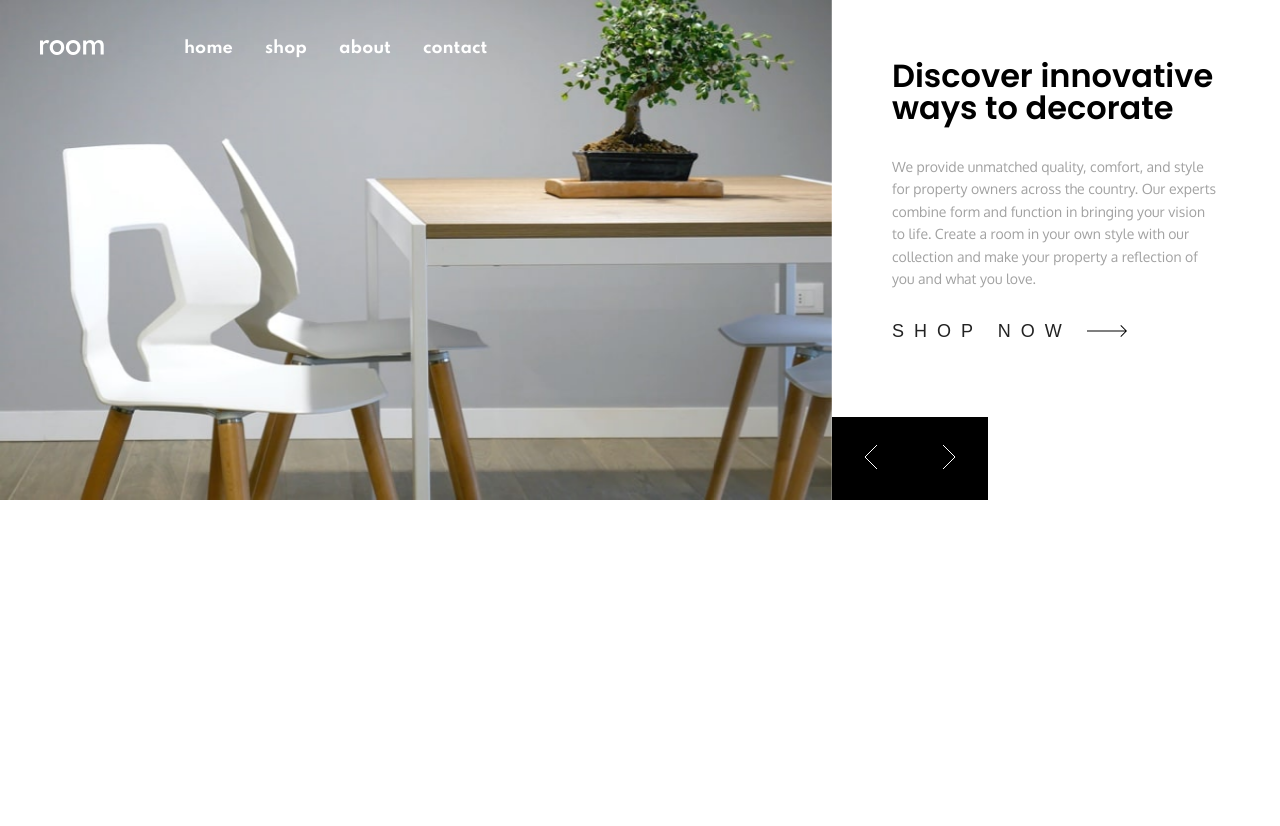
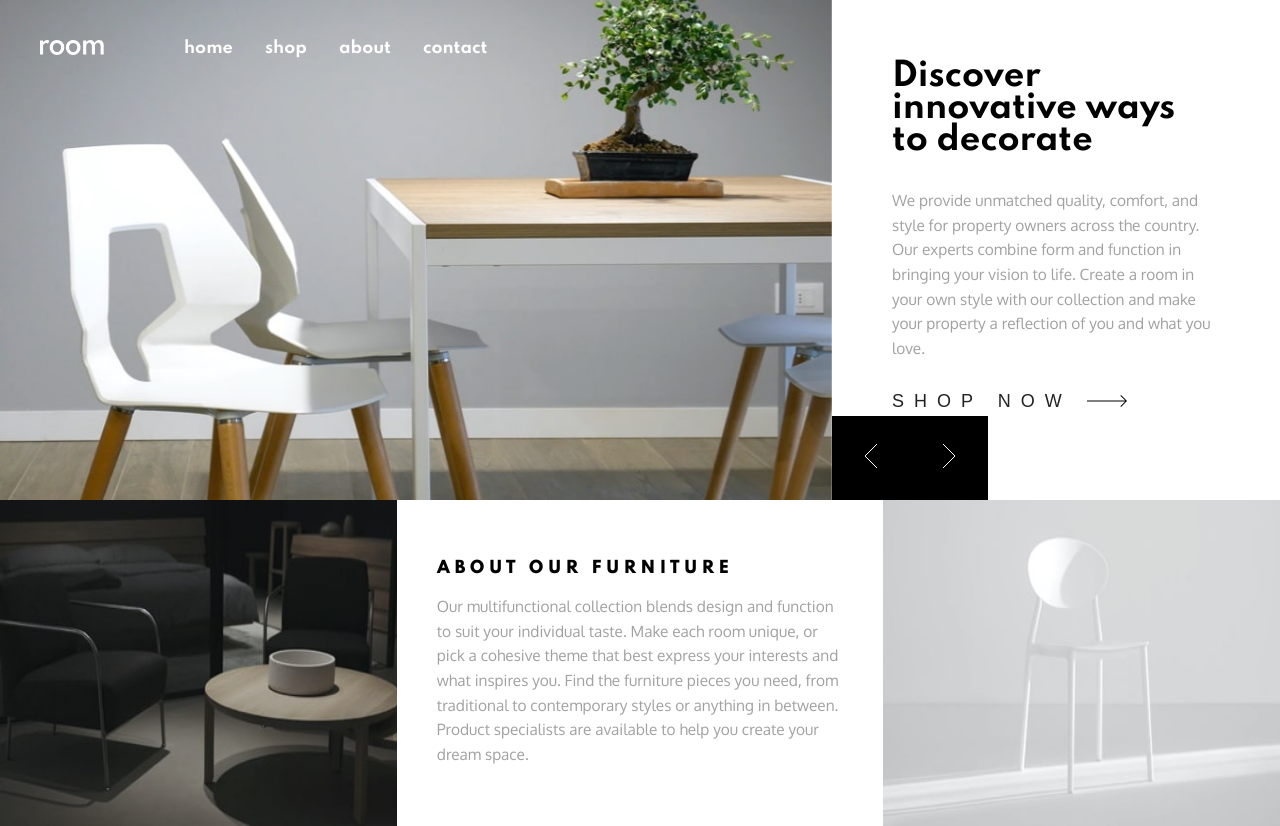
Before and after one commit to YachuJoshi/Rooms, a React (Create React App) app: page / in a window 1280 px wide. Before the commit the page ends 800 px from the top, so only its background shows below. Built offline with nearby package versions, Linux system fonts and the light colour scheme.

Commit message:
Main section added w/ content :art:

```diff
--- a/src/App.js
+++ b/src/App.js
@@ -1,15 +1,14 @@
 import React from "react";
 import "./sass/main.scss";
 
-import { NavBar, Hero } from "./components";
+import { NavBar, Hero, Main } from "./components";
 
 function App() {
   return (
     <div className="App">
-      <header style={{ zIndex: 10 }}>
-        <NavBar />
-      </header>
+      <NavBar />
       <Hero />
+      <Main />
     </div>
   );
 }
--- a/src/components/Gallery.module.scss
+++ b/src/components/Gallery.module.scss
@@ -19,7 +19,7 @@
   }
 
   @include media-breakpoint-up(xxl) {
-    height: 700px;
+    height: 600px;
   }
 }
 
--- a/src/components/Hero.module.scss
+++ b/src/components/Hero.module.scss
@@ -25,7 +25,7 @@
 
 .HeroRight {
   margin-top: -68px;
-  padding: 60px 32px;
+  padding: 80px 32px;
 
   @include media-breakpoint-up(md) {
     margin-top: -75px;
@@ -39,6 +39,6 @@
   }
 
   @include media-breakpoint-up(xxl) {
-    height: 700px;
+    height: 600px;
   }
 }
--- /dev/null
+++ b/src/components/Main.jsx
@@ -0,0 +1,44 @@
+import React from "react";
+
+import styles from "./Main.module.scss";
+
+import MainImgOne from "../images/image-about-dark.jpg";
+import MainImgTwo from "../images/image-about-light.jpg";
+
+export const Main = () => {
+  return (
+    <main>
+      <div className={styles.Container}>
+        <div className={styles.LeftWrapper}>
+          <figure className={styles.ImgDarkWrapper}>
+            <img
+              src={MainImgOne}
+              alt="Dark Furniture"
+              className={styles.ImgDark}
+            />
+          </figure>
+        </div>
+        <div className={styles.Content}>
+          <h2 className={styles.Heading}>About Our Furniture</h2>
+          <p className={styles.Text}>
+            Our multifunctional collection blends design and function to suit
+            your individual taste. Make each room unique, or pick a cohesive
+            theme that best express your interests and what inspires you. Find
+            the furniture pieces you need, from traditional to contemporary
+            styles or anything in between. Product specialists are available to
+            help you create your dream space.
+          </p>
+        </div>
+        <div className={styles.RightWrapper}>
+          <figure className={styles.ImgLightWrapper}>
+            <img
+              src={MainImgTwo}
+              alt="Light Furniture"
+              className={styles.ImgLight}
+            />
+          </figure>
+        </div>
+      </div>
+    </main>
+  );
+};
--- /dev/null
+++ b/src/components/Main.module.scss
@@ -0,0 +1,73 @@
+@import '../sass/main.scss';
+
+.Container {
+  display: flex;
+  flex-flow: column;
+
+  @include media-breakpoint-up(md) {
+    flex-flow: row;
+    position: relative;
+    padding-bottom: 205px;
+  }
+
+  @include media-breakpoint-up(lg) {
+    padding-bottom: 0;
+  }
+}
+
+.LeftWrapper,
+.RightWrapper {
+  @include media-breakpoint-up(md) {
+    flex: 0 1 50%;
+  }
+
+  @include media-breakpoint-up(lg) {
+    flex: 0 1 31%;
+  }
+}
+
+.ImgDarkWrapper,
+.ImgLightWrapper {
+  height: 100%;
+  width: 100%;
+  object-fit: cover;
+}
+
+.ImgDark,
+.ImgLight {
+  height: 100%;
+  width: 100%;
+}
+
+.Content {
+  padding: 70px 32px;
+
+  @include media-breakpoint-up(md) {
+    padding: 50px 32px;
+    position: absolute;
+    bottom: 0;
+  }
+
+  @include media-breakpoint-up(lg) {
+    padding: 60px 40px;
+    position: relative;
+    flex: 1;
+  }
+}
+
+.Heading {
+  font-family: 'Spartan', sans-serif;
+  font-weight: 800;
+  font-size: 16px;
+  color: $color-black;
+  letter-spacing: 4.5px;
+  margin-bottom: 18px;
+  text-transform: uppercase;
+}
+
+.Text {
+  font-family: 'Oxygen', sans-serif;
+  color: $grey-100;
+  line-height: 1.6;
+  font-size: 15.4px;
+}
--- a/src/components/NavBar.jsx
+++ b/src/components/NavBar.jsx
@@ -19,6 +19,7 @@ export const NavBar = () => {
     }
   }, [isOpen]);
   return (
+    <header>
       <nav className={styles.Nav}>
         <div
           className={cx(styles.NavBar, {
@@ -51,5 +52,6 @@ export const NavBar = () => {
           </ul>
         </div>
       </nav>
+    </header>
   );
 };
--- a/src/components/Pagination.jsx
+++ b/src/components/Pagination.jsx
@@ -8,26 +8,28 @@ import styles from "./Pagination.module.scss";
 export const Pagination = ({ setCurrentIndex }) => {
   return (
     <div className={styles.Pagination}>
-      <div className={styles.ArrowLeft}>
-        <LeftArrow
+      <button
+        className={styles.ArrowLeft}
         onClick={() =>
           setCurrentIndex((prevIndex) => {
             if (prevIndex === 0) return 2;
             return prevIndex - 1;
           })
         }
-        />
-      </div>
-      <div className={styles.ArrowRight}>
-        <RightArrow
+      >
+        <LeftArrow />
+      </button>
+      <button
+        className={styles.ArrowRight}
         onClick={() =>
           setCurrentIndex((prevIndex) => {
             if (prevIndex === 2) return 0;
             return prevIndex + 1;
           })
         }
-        />
-      </div>
+      >
+        <RightArrow />
+      </button>
     </div>
   );
 };
--- a/src/components/Pagination.module.scss
+++ b/src/components/Pagination.module.scss
@@ -30,6 +30,7 @@ $padding-lr-lg: 32px;
     padding: 20px 24px;
     background-color: $color-black;
     transition: all 0.2s ease-out;
+    border: none;
 
     &:hover {
       background-color: $grey-200;
@@ -42,5 +43,9 @@ $padding-lr-lg: 32px;
     @include media-breakpoint-up(lg) {
       padding: $padding-tb-lg $padding-lr-lg;
     }
+
+    @include media-breakpoint-up(xxl) {
+      padding: 32px 36px;
+    }
   }
 }
--- a/src/components/index.js
+++ b/src/components/index.js
@@ -1,2 +1,3 @@
 export { NavBar } from "./NavBar";
 export { Hero } from "./Hero";
+export { Main } from "./Main";
--- a/src/sass/base.scss
+++ b/src/sass/base.scss
@@ -1,4 +1,4 @@
-@import url('https://fonts.googleapis.com/css2?family=Oxygen:wght@300;400;700&family=Poppins:wght@500;600;700&family=Spartan:wght@500;600;700&display=swap');
+@import url('https://fonts.googleapis.com/css2?family=Oxygen:wght@300;400;700&family=Poppins:wght@500;600;700&family=Spartan:wght@500;600;700;800&display=swap');
 
 html {
   scroll-behavior: smooth;
--- a/src/ui-kit/Article.module.scss
+++ b/src/ui-kit/Article.module.scss
@@ -16,17 +16,21 @@
 }
 
 .HeroHeading {
-  font-family: 'Poppins', sans-serif;
+  font-family: 'Spartan', sans-serif;
   color: $color-black;
-  font-size: 32px;
-  font-weight: 600;
+  font-size: 30px;
+  font-weight: 700;
+
+  @include media-breakpoint-up(xl) {
+    font-size: 32px;
+  }
 }
 
 .HeroDescription {
   font-family: 'Oxygen', sans-serif;
   color: $grey-100;
   line-height: 1.6;
-  font-size: 14px;
+  font-size: 15.4px;
   margin: 20px 0 40px;
 
   @include media-breakpoint-up(lg) {
```
Lines whose indentation alone changed are shown as unchanged.
